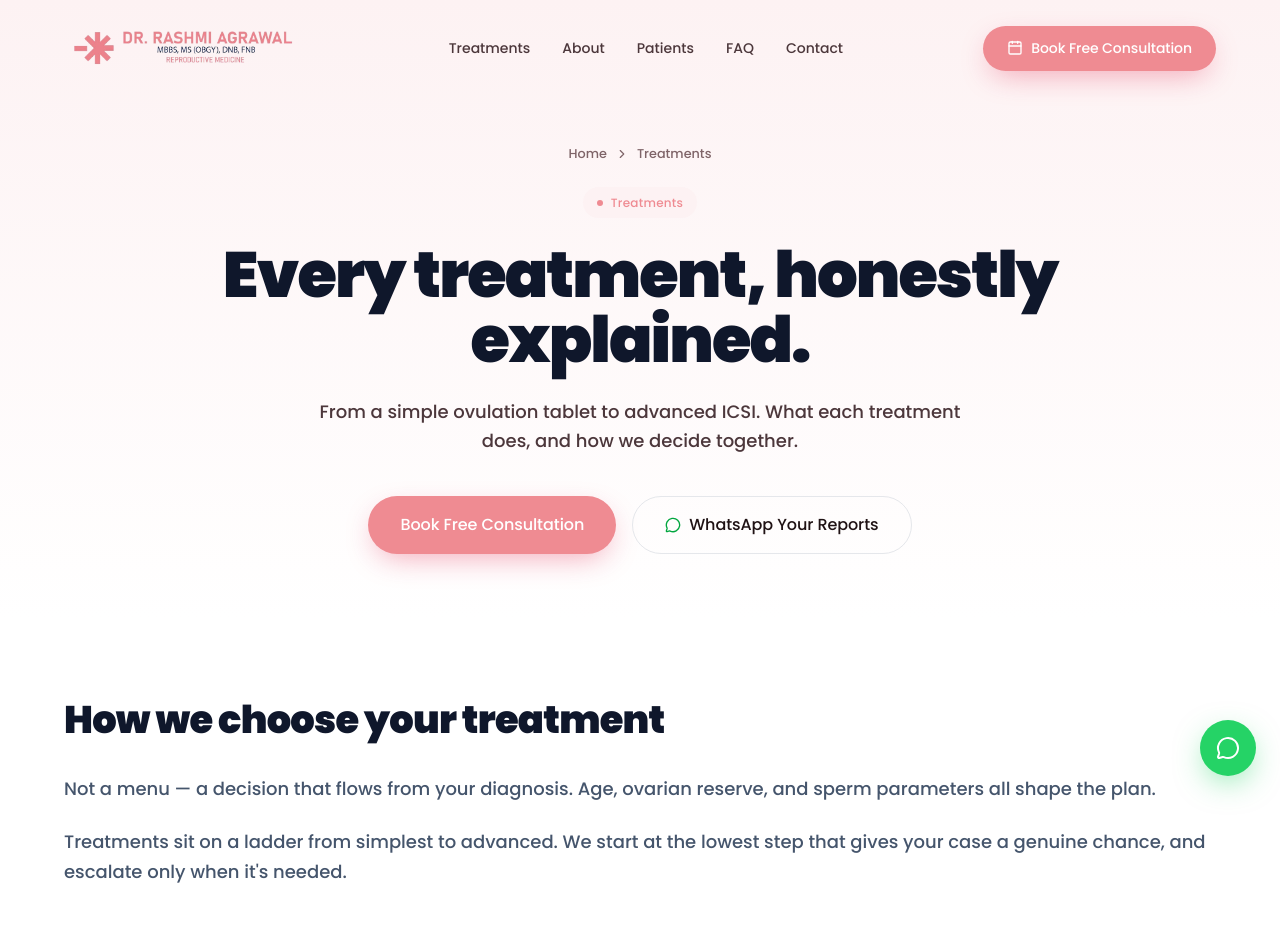
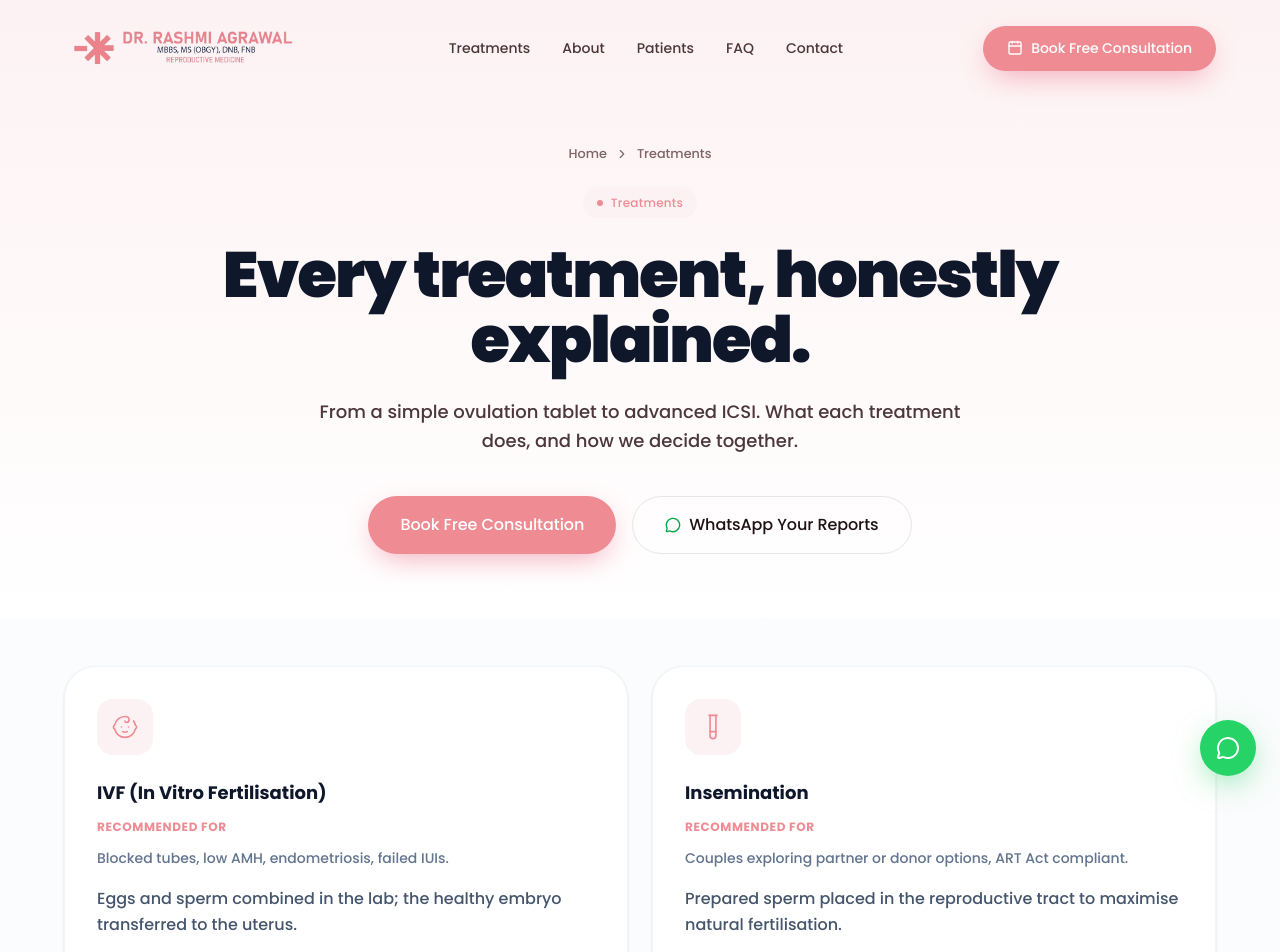
Before and after one commit to curestonemedia-code/Dr-Rashmi-Agrawal, a Next.js app: page /treatments in a window 1280 px wide. Shown: the top 952 px of the page. Built offline with nearby package versions, Linux system fonts and the light colour scheme.

Commit message:
Fonts update

```diff
--- a/src/app/treatments/[slug]/page.tsx
+++ b/src/app/treatments/[slug]/page.tsx
@@ -531,7 +531,7 @@ export default async function TreatmentPage({ params }: { params: Promise<{ slug
                     <div className="grid lg:grid-cols-12 gap-10 lg:gap-16 items-center">
                         <div className="lg:col-span-7">
                             <div className="chip mb-6"><span className="chip-dot"></span>{data.eyebrow}</div>
-                            <h1 className="display mb-6 font-black!">{data.title}</h1>
+                            <h1 className="text-5xl md:text-6xl lg:text-7xl xl:text-[5rem] font-black mb-6">{data.title}</h1>
                             <p className="body-lg max-w-2xl mb-8">{data.heroDesc}</p>
 
                             <div className="grid grid-cols-2 sm:grid-cols-4 gap-4">
--- a/src/app/treatments/page.tsx
+++ b/src/app/treatments/page.tsx
@@ -122,17 +122,6 @@ export default function TreatmentsPage() {
                 </div>
             </section>
 
-            {/* INTRODUCTION */}
-            <section className="section-tight edge">
-                <div className="container-x max-w-4xl">
-                    <h2 className="heading text-slate-900 mb-8 font-black!">How we choose your treatment</h2>
-                    <div className="space-y-6 text-slate-600 text-base md:text-lg leading-relaxed">
-                        <p>Not a menu — a decision that flows from your diagnosis. Age, ovarian reserve, and sperm parameters all shape the plan.</p>
-                        <p>Treatments sit on a ladder from simplest to advanced. We start at the lowest step that gives your case a genuine chance, and escalate only when it&apos;s needed.</p>
-                    </div>
-                </div>
-            </section>
-
             {/* TREATMENT DIRECTORY */}
             <section className="py-8 md:py-12 bg-slate-50/60 edge">
                 <div className="container-x">
```
